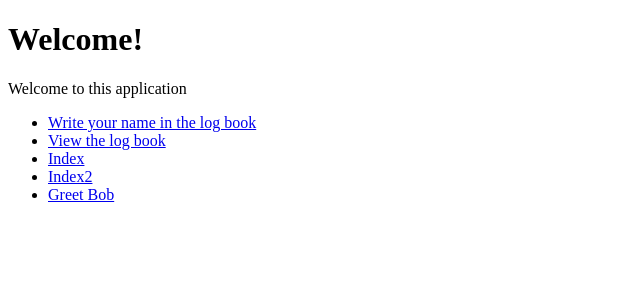
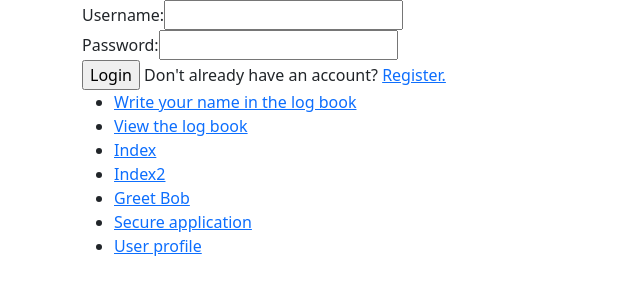
Before and after one commit to GoMerKs/eCommerceH23S3, a PHP site: page /User/index in a window 1280 px wide. Shown: the top 300 px of the page, without its empty margins (0-640 px from the left). Run offline with PHP 8.4, Linux system fonts and the light colour scheme.

Commit message:
User register login

```diff
--- /dev/null
+++ b/app/controllers/User.php
@@ -0,0 +1,60 @@
+<?php
+namespace app\controllers;
+
+class User extends \app\core\Controller{
+
+	public function index(){//login page
+		if(isset($_POST['action'])){
+			$user = new \app\models\User();
+			$user = $user->getByUsername($_POST['username']);
+			if($user){
+				if(password_verify($_POST['password'], $user->password_hash)){
+					//the user is correct!
+					$_SESSION['user_id'] = $user->user_id;
+					header('location:/User/profile');
+				}else{
+					header('location:/User/index?error=Bad username/password combination');
+				}
+			}else{
+				//no such user
+				header('location:/User/index?error=Bad username/password combination');
+			}
+
+		}else{
+			$this->view('User/index');
+		}
+	}
+
+	public function register(){//registration page
+		if(isset($_POST['action'])){
+			//process the input
+			$user = new \app\models\User();
+			$usercheck = $user->getByUsername($_POST['username']);
+			if(!$usercheck){
+				$user->username= $_POST['username'];
+				$user->password_hash = password_hash($_POST['password'], PASSWORD_DEFAULT);
+				$user->insert();
+				header('location:/User/index');
+			}else{
+				header('location:/User/register?error=Username ' . $_POST['username'] . ' already in use. Choose another.');
+			}
+
+		}else{
+			//display the form
+			$this->view('User/register');//TODO: add the new view file
+		}
+	}
+
+	public function logout(){
+		session_destroy();
+		header('location:/User/index');
+	}
+
+	public function profile(){
+		if(!isset($_SESSION['user_id'])){
+			header('location:/User/index');
+			return;
+		}
+		$this->view('User/profile');
+	}
+}
--- a/app/core/init.php
+++ b/app/core/init.php
@@ -1,2 +1,3 @@
 <?php
+session_start();
 include 'app/core/autoload.php';
--- /dev/null
+++ b/app/views/User/index.php
@@ -0,0 +1,10 @@
+<?php $this->view('shared/header','Log into your account'); ?>
+
+<form method="post" action="">
+	<label>Username:</label><input type="text" name="username"><br>
+	<label>Password:</label><input type="password" name="password"><br>
+	<input type="submit" name="action" value='Login'>
+	Don't already have an account? <a href="/User/register">Register.</a>
+</form>
+
+<?php $this->view('shared/footer'); ?>
--- /dev/null
+++ b/app/views/User/profile.php
@@ -0,0 +1,6 @@
+<?php $this->view('shared/header','Register your account'); ?>
+
+USER PROFILE!!!
+<a href='/User/logout'>logout</a>
+
+<?php $this->view('shared/footer'); ?>
--- a/app/views/shared/footer.php
+++ b/app/views/shared/footer.php
@@ -4,6 +4,9 @@
 	<li><a href='/Main/index'>Index</a></li>
 	<li><a href='/Main/index2'>Index2</a></li>
 	<li><a href='/Main/Greetings/Bob'>Greet Bob</a></li>
+	<li><a href='/User/index'>Secure application</a></li>
+	<li><a href='/User/profile'>User profile</a></li>
 </ul>
+</div>
 </body>
 </html>
--- a/app/views/shared/header.php
+++ b/app/views/shared/header.php
@@ -3,6 +3,17 @@
 <head>
 	<meta charset="utf-8">
 	<meta name="viewport" content="width=device-width, initial-scale=1">
+	<link href="https://cdn.jsdelivr.net/npm/bootstrap@5.3.0-alpha1/dist/css/bootstrap.min.css" rel="stylesheet" integrity="sha384-GLhlTQ8iRABdZLl6O3oVMWSktQOp6b7In1Zl3/Jr59b6EGGoI1aFkw7cmDA6j6gD" crossorigin="anonymous">
+	<script src="https://cdn.jsdelivr.net/npm/bootstrap@5.3.0-alpha1/dist/js/bootstrap.bundle.min.js" integrity="sha384-w76AqPfDkMBDXo30jS1Sgez6pr3x5MlQ1ZAGC+nuZB+EYdgRZgiwxhTBTkF7CXvN" crossorigin="anonymous"></script>
 	<title><?= $data ?></title>
 </head>
 <body>
+	<div class="container">
+<?php
+if(isset($_GET['success'])){
+	echo '<div class="alert alert-success">'.$_GET['success'].'</div>';
+}
+if(isset($_GET['error'])){
+	echo '<div class="alert alert-danger">'.$_GET['error'].'</div>';
+}
+?>
```
Also changed, not shown: app/models/User.php (added, +27 -0 lines), app/views/User/register.php (added, +10 -0 lines), webapplication.sql (added, +96 -0 lines).
